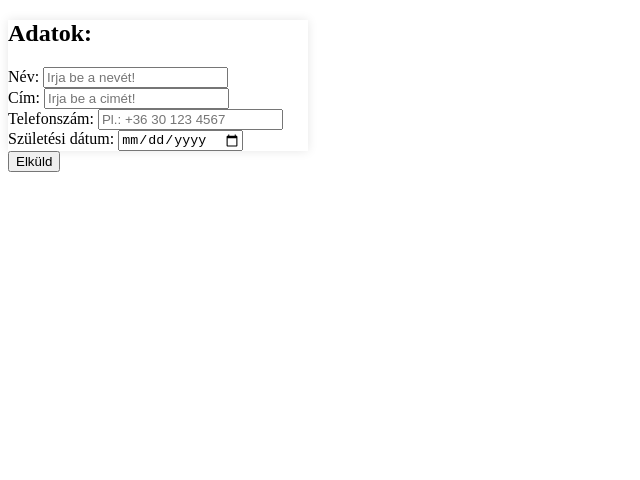
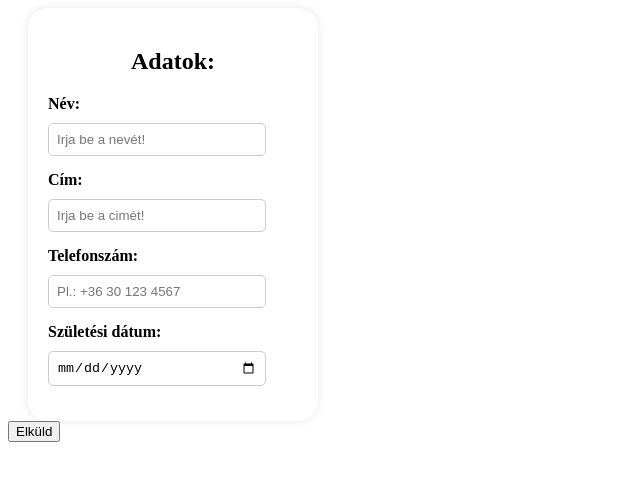
Before and after one commit to robertbiro/urlap, a plain HTML site: page index.html in a window 1280 px wide. Shown: the whole page, without its empty margins (0-640 px from the left). Drawn offline with Linux system fonts and the light colour scheme.

Commit message:
changing css

```diff
--- a/style.css
+++ b/style.css
@@ -1,4 +1,28 @@
 .first-column-container{
-    width: 300px;
+    margin-left: 20px;
+    padding: 20px;
+    border-radius: 20px;
+    width: 250px;
     box-shadow: 0 0 10px rgba(0, 0, 0, 0.1);
 }
+
+.first-column-container label {
+    font-weight: bold;
+    margin-bottom: 5px;
+}
+
+.first-column-container input {
+    padding: 8px;
+    border: 1px solid#ccc;
+    border-radius: 5px;
+    width: 200px;
+    margin-top: 10px;
+}
+
+.first-column-container div {
+    margin-bottom: 15px;
+}
+
+.first-column-container h2 {
+    text-align: center;
+}
```
